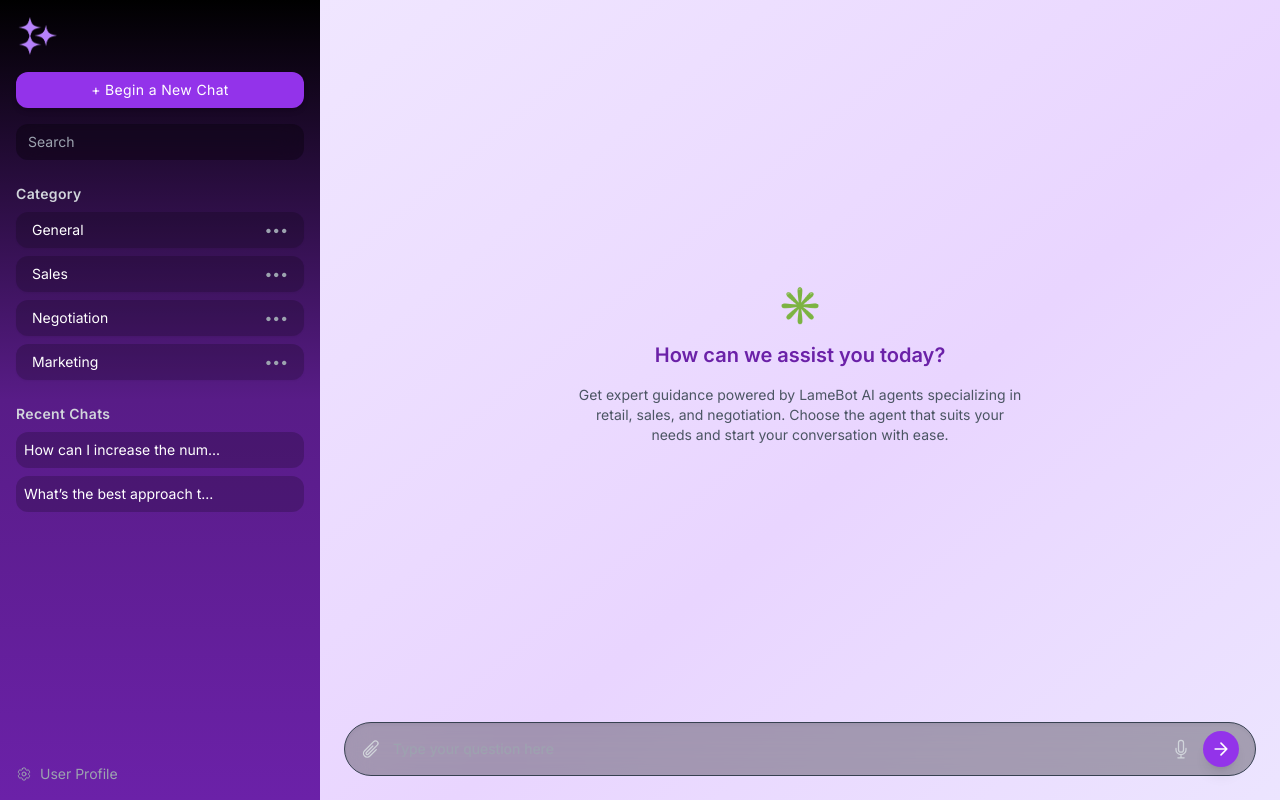
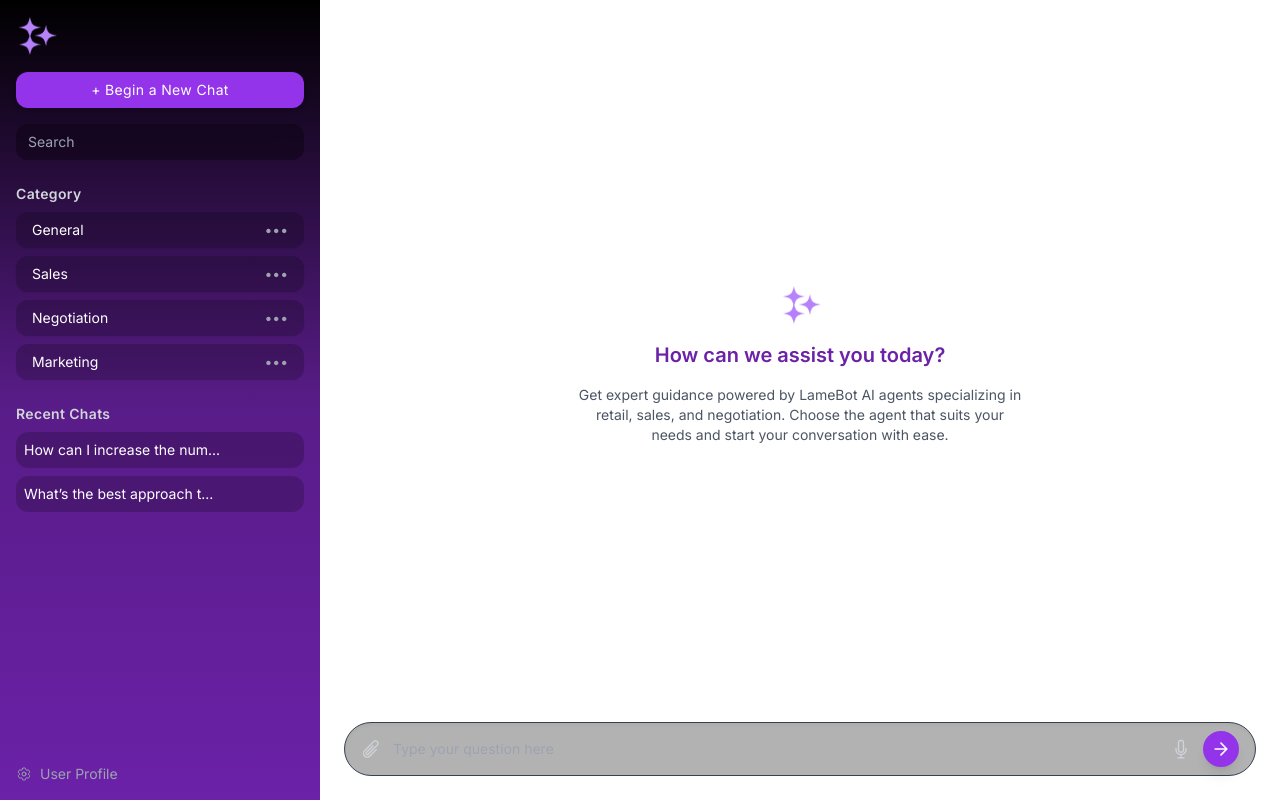
Before and after one commit to chaywen/retail-chatbot, a React (Create React App) app: page / in a window 1280 px wide. Built offline with nearby package versions, Linux system fonts and the light colour scheme.

Commit message:
Update ChatWindow.jsx

```diff
--- a/src/components/ChatWindow.jsx
+++ b/src/components/ChatWindow.jsx
@@ -1,4 +1,5 @@
 import React, { useState } from 'react';
+import logo from '../assets/logo.svg';
 import { PaperClipIcon, MicrophoneIcon } from '@heroicons/react/24/outline';
 
 export default function ChatWindow() {
@@ -12,10 +13,10 @@ export default function ChatWindow() {
   };
 
   return (
-    <div className="flex flex-col flex-1 bg-gradient-to-br from-[#f5f3ff] via-[#e9d5ff] to-[#f0f9ff] animate-gradient-x backdrop-blur-md p-6 font-sans">
+    <div className="flex flex-col flex-1 animate-radial backdrop-blur-md p-6 font-sans">
       {messages.length === 0 ? (
         <div className="flex flex-col items-center justify-center flex-1 text-center space-y-4">
-          <div className="text-4xl text-purple-700">✳️</div>
+          <img src={logo} alt="LameBot Logo" className="h-10 w-auto" />
           <h1 className="text-xl font-semibold text-purple-800">How can we assist you today?</h1>
           <p className="text-sm text-gray-600 max-w-md">
             Get expert guidance powered by LameBot AI agents specializing in retail, sales, and negotiation.
```
